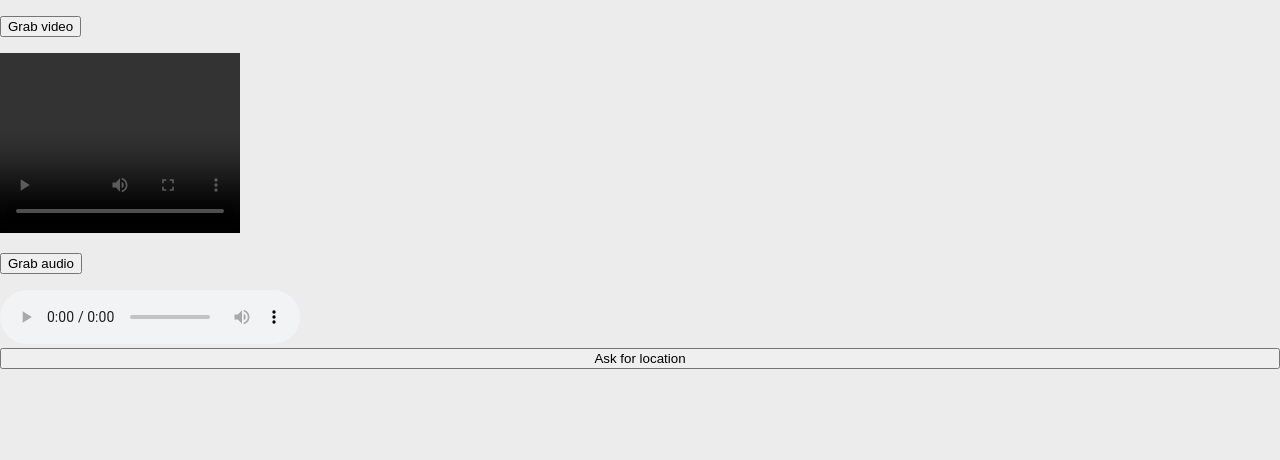
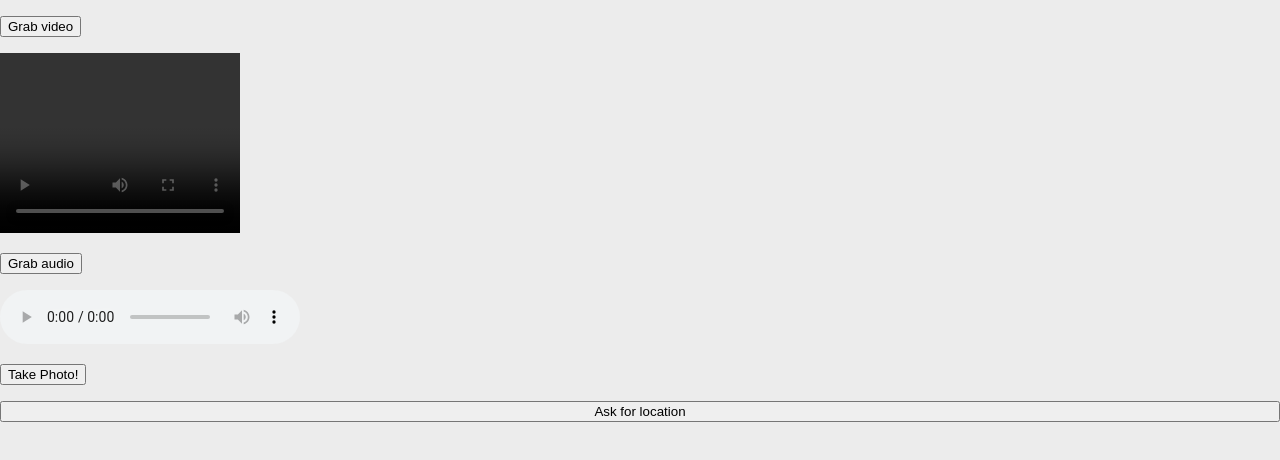
Before and after one commit to timdeichert/PAtest, a plain HTML site: page index.html in a window 1280 px wide. Drawn offline with Linux system fonts and the light colour scheme.

Commit message:
capture photo

```diff
--- a/index.html
+++ b/index.html
@@ -48,6 +48,7 @@
       <audio controls></audio>
     </div>
   </div>
+  <p><button onclick="takePhoto()">Take Photo!</button></p>
 
   <button id="askButton">Ask for location</button>
 
--- a/scripts/app.js
+++ b/scripts/app.js
@@ -73,3 +73,18 @@ if ('geolocation' in navigator) {
   });
 } else {
   target.innerText = 'Geolocation API not supported.'; }
+
+
+  function takePhoto() {
+    if (!('ImageCapture' in window)) {
+      alert('ImageCapture is not available');
+      return;
+    }
+    var theImageCapturer = new ImageCapture(theStream.getVideoTracks()[0]);
+
+    theImageCapturer.takePhoto()
+      .then(blob => {
+        var theImageTag = document.getElementById("imageTag");
+        theImageTag.src = URL.createObjectURL(blob);
+      })
+      .catch(err => alert('Error: ' + err)); }
```
